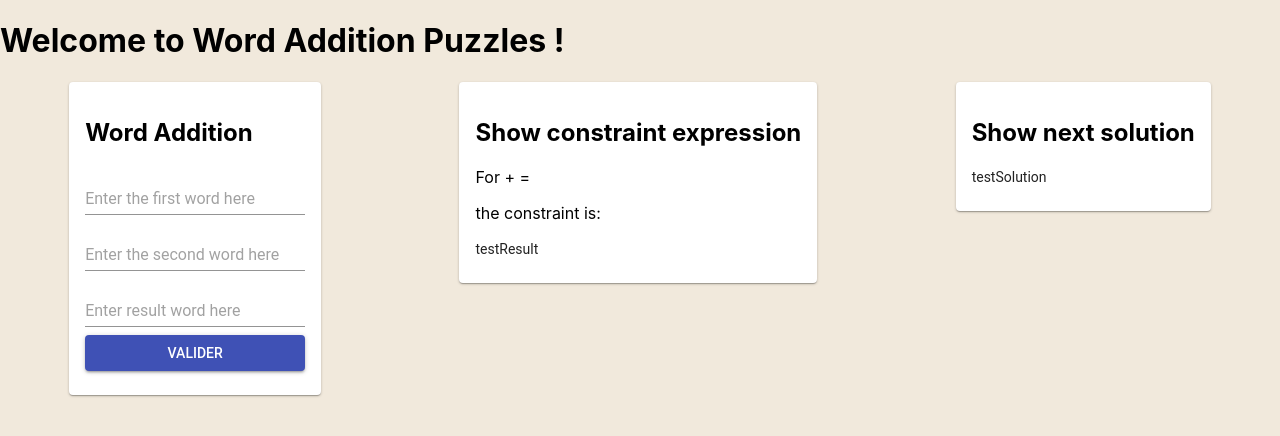
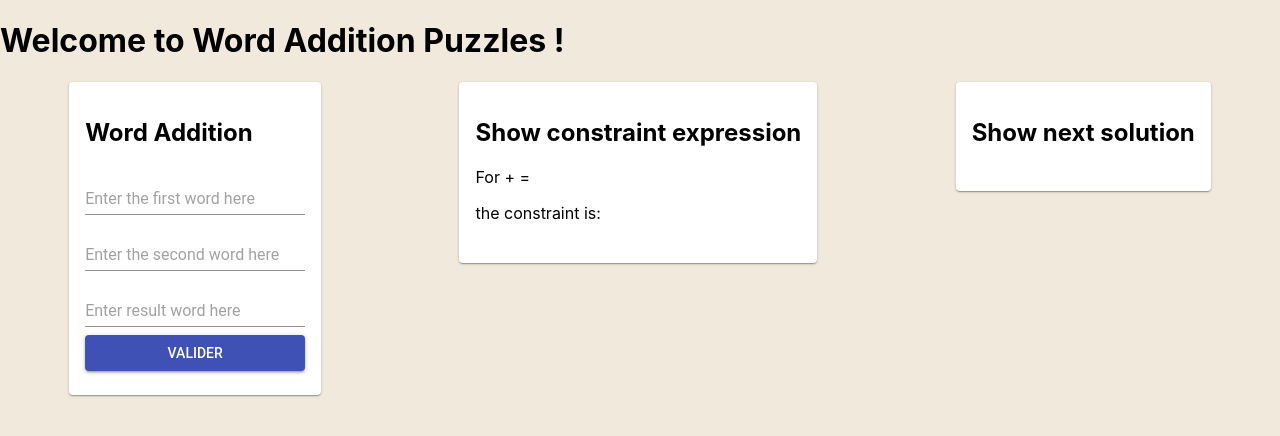
Before and after one commit to corentinleroux/M1_Veille_React_Constraint_Solver, a React (Create React App) app: page / in a window 1280 px wide. Shown: the top 436 px of the page. Built offline with nearby package versions, Linux system fonts and the light colour scheme.

Commit message:
Ajout d'un affichage dans les components fils

```diff
--- a/src/Components/InputsComponent.js
+++ b/src/Components/InputsComponent.js
@@ -14,8 +14,9 @@ class InputsComponent extends Component{
             secondInput:'',
             resultInput:'',
 
-            resultFiniteDomain:'testResult',
-            nextSolutionFiniteDomain:'testSolution',
+            counter:1,
+            resultFiniteDomain:'',
+            nextSolutionFiniteDomain:'',
         }
         this.handleChange = this.handleChange.bind(this);
         this.handleClick = this.handleClick.bind(this);
@@ -26,9 +27,13 @@ class InputsComponent extends Component{
     }
 
     handleClick(){
-        console.log(this.state.firstInput);
-        console.log(this.state.secondInput);
-        console.log(this.state.resultInput);
+        this.setState({
+            resultFiniteDomain: 'Constraint ' + this.state.counter,
+            nextSolutionFiniteDomain: 'NextSolution ' + this.state.counter});
+
+        this.state.counter++;
+
+        this.generateConstraint();
         /*
         Pour le groupe qui doit implémenter le solveur il faut le faire ici !!!!
         @Stéphane !!
@@ -39,19 +44,22 @@ class InputsComponent extends Component{
     generateConstraint(){
         var constraint;
 
-        if(this.state.resultInput.size() < this.state.firstInput.size() || this.state.resultInput.size() < this.state.secondInput.size()){
+        if(this.state.resultInput.size< this.state.firstInput.size|| this.state.resultInput.size < this.state.secondInput.size){
             return 'No possible constraint';
         }
 
-        var reverseFirst = this.state.firstInput.split("").reverse();
-        var reverseSecond = this.state.secondInput.split("").reverse();
-        var reverseResult = this.state.resultInput.split("").reverse();
+        var reverseFirst = this.state.firstInput.split("").reverse;
+        var reverseSecond = this.state.secondInput.split("").reverse;
+        var reverseResult = this.state.resultInput.split("").reverse;
 
-        var minimumIndex = Math.min(reverseFirst.size(), reverseSecond.size());
+        var minimumIndex = Math.min(reverseFirst.size, reverseSecond.size);
 
-        //for (i=0; i<minimumIndex; i++){
-        //    console.log(reverseFirst[i] + " + " + reverseSecond[i] + " = " + reverseResult[i]);
-        //}
+        console.log("Going to FORLOOP");
+
+        var i;
+        for (i=0; i<minimumIndex; i++){
+            console.log(reverseFirst[i] + " + " + reverseSecond[i] + " = " + reverseResult[i]);
+        }
 
         return constraint;
     }
```
